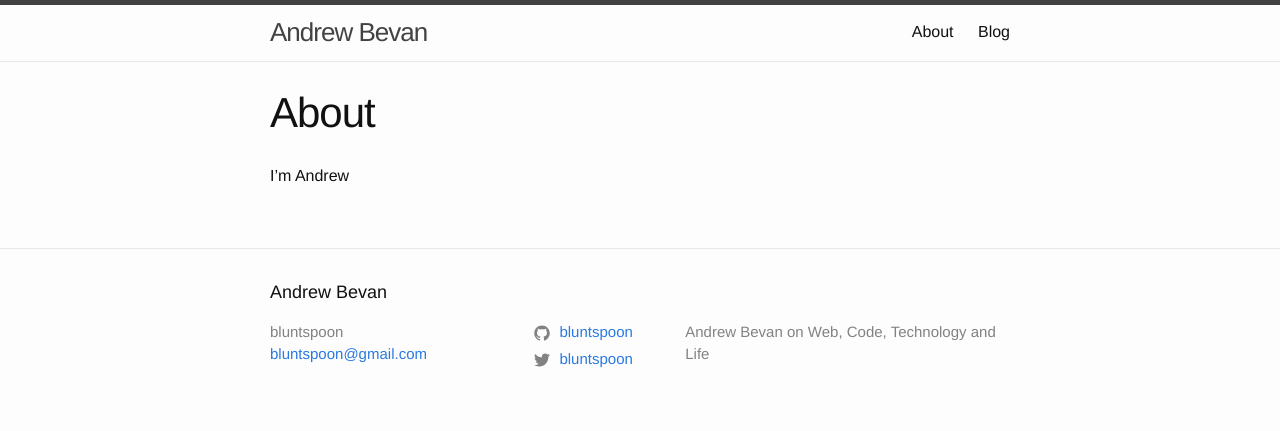
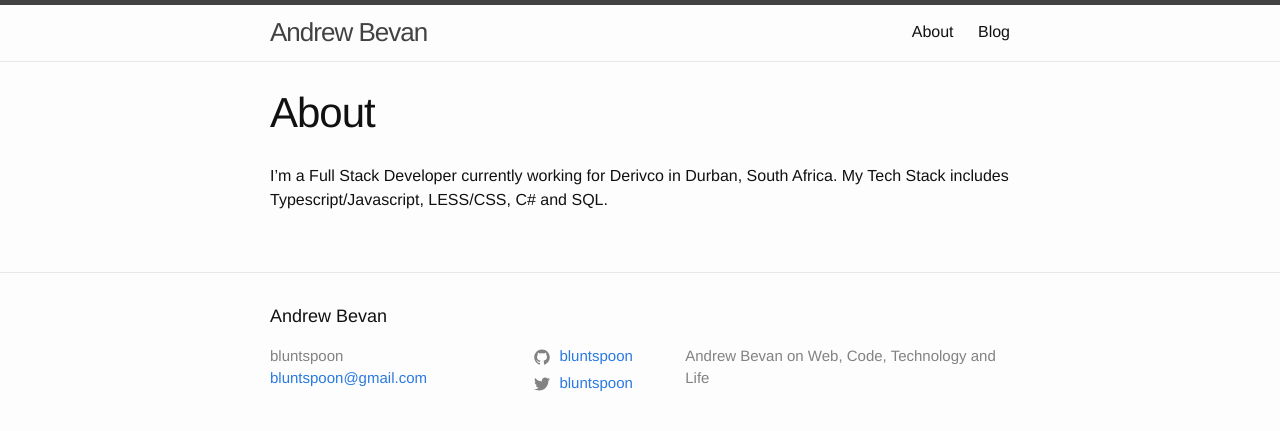
Before and after one commit to bluntspoon/bluntspoon.github.io, a Jekyll site: the page built from about.md, in a window 1280 px wide. Shown: the top 431 px of the page. Built offline with Jekyll 4.4.1, drawn with Linux system fonts in a browser that asks for light colours.

Commit message:
updated my about

```diff
--- a/about.md
+++ b/about.md
@@ -4,4 +4,5 @@
 permalink: /about/
 ---
 
-I'm Andrew
+I'm a Full Stack Developer currently working for Derivco in Durban, South Africa.
+My Tech Stack includes Typescript/Javascript, LESS/CSS, C# and SQL.
```
